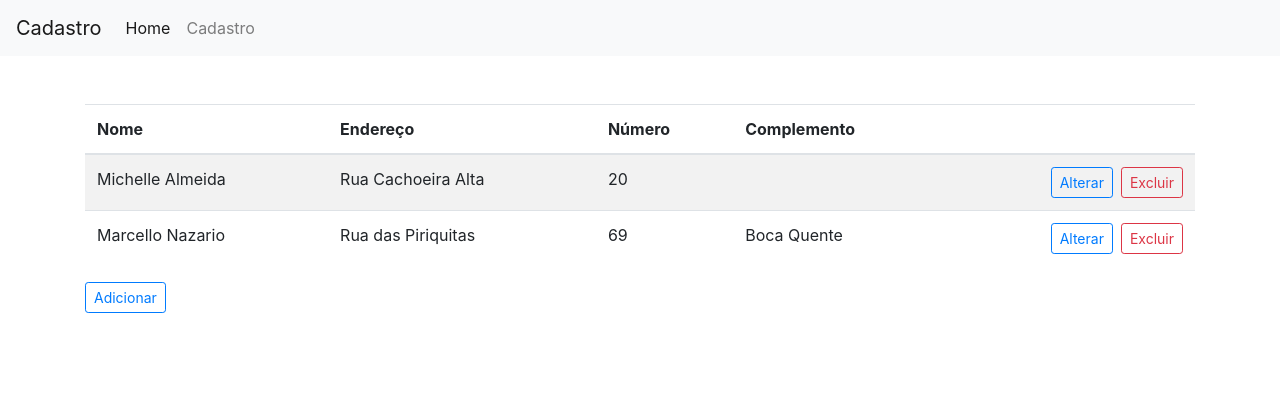
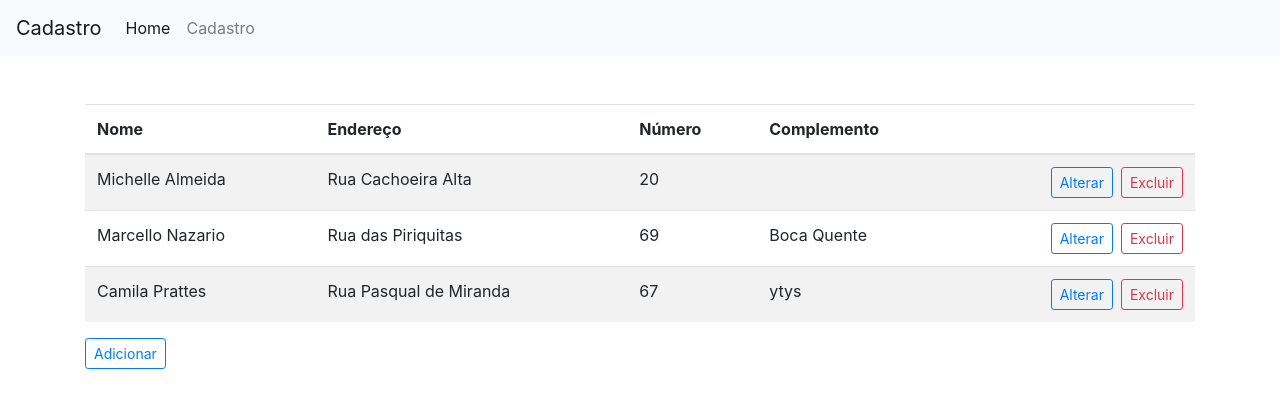
Before and after one commit to fabioleforte/cadastro, an Angular app: page /lista in a window 1280 px wide. Shown: the top 408 px of the page. Built offline with nearby package versions, Linux system fonts and the light colour scheme; data requests are answered from the project's data file.

Commit message:
Criado o toastr para mensagens

```diff
--- a/angular.json
+++ b/angular.json
@@ -19,7 +19,11 @@
             "polyfills": "src/polyfills.ts",
             "tsConfig": "src/tsconfig.app.json",
             "assets": ["src/favicon.ico", "src/assets"],
-            "styles": ["node_modules/bootstrap/dist/css/bootstrap.css", "src/styles.css"],
+            "styles": [
+              "src/styles.css",
+              "node_modules/bootstrap/dist/css/bootstrap.css",
+              "node_modules/ngx-toastr/toastr.css"
+            ],
             "scripts": [
               "node_modules/jquery/dist/jquery.js",
               "node_modules/popper.js/dist/umd/popper.js",
--- a/db.json
+++ b/db.json
@@ -21,6 +21,17 @@
       "cidade": "São Paulo",
       "estado": "SP",
       "id": 2
+    },
+    {
+      "nome": "Camila Prattes",
+      "endereco": "Rua Pasqual de Miranda",
+      "numero": "67",
+      "complemento": "ytys",
+      "cep": "0813001",
+      "bairro": "yyty",
+      "cidade": "São Paulo",
+      "estado": "SP",
+      "id": 3
     }
   ]
 }
--- a/package.json
+++ b/package.json
@@ -11,7 +11,7 @@
   },
   "private": true,
   "dependencies": {
-    "@angular/animations": "~7.2.0",
+    "@angular/animations": "^7.2.15",
     "@angular/common": "~7.2.0",
     "@angular/compiler": "~7.2.0",
     "@angular/core": "~7.2.0",
@@ -22,9 +22,10 @@
     "bootstrap": "^4.3.1",
     "core-js": "^2.5.4",
     "jquery": "^3.3.1",
+    "ngx-toastr": "^9.1.1",
     "popper": "^1.0.1",
     "popper.js": "^1.15.0",
-    "rxjs": "~6.3.3",
+    "rxjs": "^6.3.3",
     "tslib": "^1.9.0",
     "zone.js": "~0.8.26"
   },
--- a/src/app/app.module.ts
+++ b/src/app/app.module.ts
@@ -1,13 +1,14 @@
-import { BrowserModule } from '@angular/platform-browser';
+import { CommonModule } from '@angular/common';
+import { HttpClientModule } from '@angular/common/http';
 import { NgModule } from '@angular/core';
 import { FormsModule, ReactiveFormsModule } from '@angular/forms';
-
+import { BrowserModule } from '@angular/platform-browser';
+import { BrowserAnimationsModule } from '@angular/platform-browser/animations';
+import { ToastrModule } from 'ngx-toastr';
 import { AppRoutingModule } from './app-routing.module';
 import { AppComponent } from './app.component';
+import { CadastroComponent } from './cadastro/cadastro.component';
 import { ListaComponent } from './lista/lista.component';
-import { CadastroComponent } from './cadastro/cadastro.component';
-import { RouterModule } from '@angular/router';
-import { HttpClientModule } from '@angular/common/http';
 
 @NgModule({
   declarations: [
@@ -16,11 +17,17 @@ import { HttpClientModule } from '@angular/common/http';
     CadastroComponent
   ],
   imports: [
+    CommonModule,
     BrowserModule,
     AppRoutingModule,
     HttpClientModule,
     FormsModule,
-    ReactiveFormsModule
+    ReactiveFormsModule,
+    BrowserAnimationsModule,
+    ToastrModule.forRoot({
+      timeOut: 2000,
+      positionClass: 'toast-top-right'
+    })
   ],
   providers: [],
   bootstrap: [AppComponent]
--- a/src/app/cadastro/cadastro.component.ts
+++ b/src/app/cadastro/cadastro.component.ts
@@ -3,6 +3,7 @@ import { ActivatedRoute, Router } from '@angular/router';
 import { ListaService } from './../lista/lista.service';
 import { FormGroup, FormBuilder } from '@angular/forms';
 import { Endereco } from './../shared/endereco';
+import { ToastrService } from 'ngx-toastr';
 
 @Component({
   selector: 'app-cadastro',
@@ -20,7 +21,8 @@ export class CadastroComponent implements OnInit {
     private route: ActivatedRoute,
     private listaService: ListaService,
     private fb: FormBuilder,
-    private routes: Router
+    private routes: Router,
+    private toastrs: ToastrService
   ) { }
 
   ngOnInit() {
@@ -72,7 +74,8 @@ export class CadastroComponent implements OnInit {
   salvar() {
 
     this.listaService.create(this.form.value).subscribe(success => {
-      console.log('Sucesso');
+      // console.log('Sucesso');
+      this.toastrs.success('Salvo com Sucesso');
       this.routes.navigate(['lista']);
     }, error => {
       console.log('erro');
--- a/src/app/lista/lista.component.ts
+++ b/src/app/lista/lista.component.ts
@@ -1,6 +1,7 @@
 import { Component, OnInit } from '@angular/core';
 import { ListaService } from './lista.service';
 import { ActivatedRoute } from '@angular/router';
+import { ToastrService } from 'ngx-toastr';
 
 @Component({
   selector: 'app-lista',
@@ -11,7 +12,7 @@ export class ListaComponent implements OnInit {
 
   public enderecos = [];
 
-  constructor(private listaService: ListaService) { }
+  constructor(private listaService: ListaService, private toastrService: ToastrService) { }
 
   ngOnInit() {
 
@@ -33,7 +34,8 @@ export class ListaComponent implements OnInit {
 
     this.listaService.excluir(id).subscribe(_ => {
       this.enderecos.splice(id, 1);
-      this.carregar();
+      this.carregar();;
+      this.toastrService.success('Excluído com Sucesso!');
     });
 
   }
--- a/src/styles.css
+++ b/src/styles.css
@@ -1 +1,6 @@
 /* You can add global styles to this file, and also import other style files */
+@import '~ngx-toastr/toastr';
+
+#toast-container > div {
+  opacity: 1;
+}
```
Also changed, not shown: 1 other file (tests, documents, lock files or other folders).
